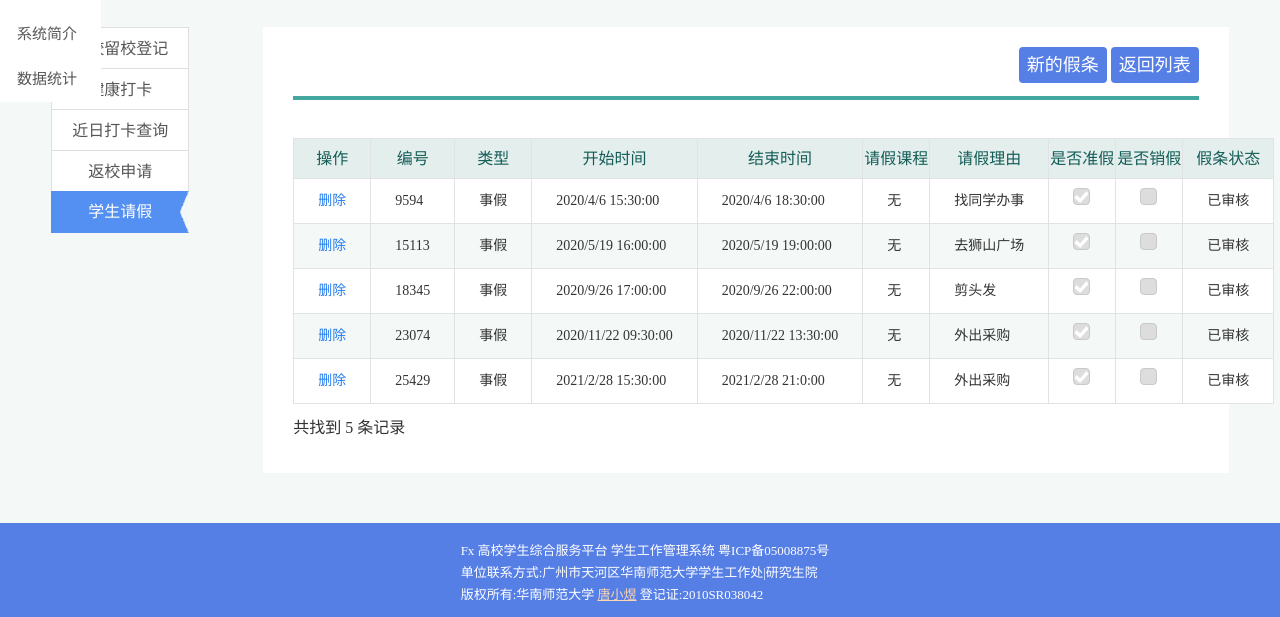
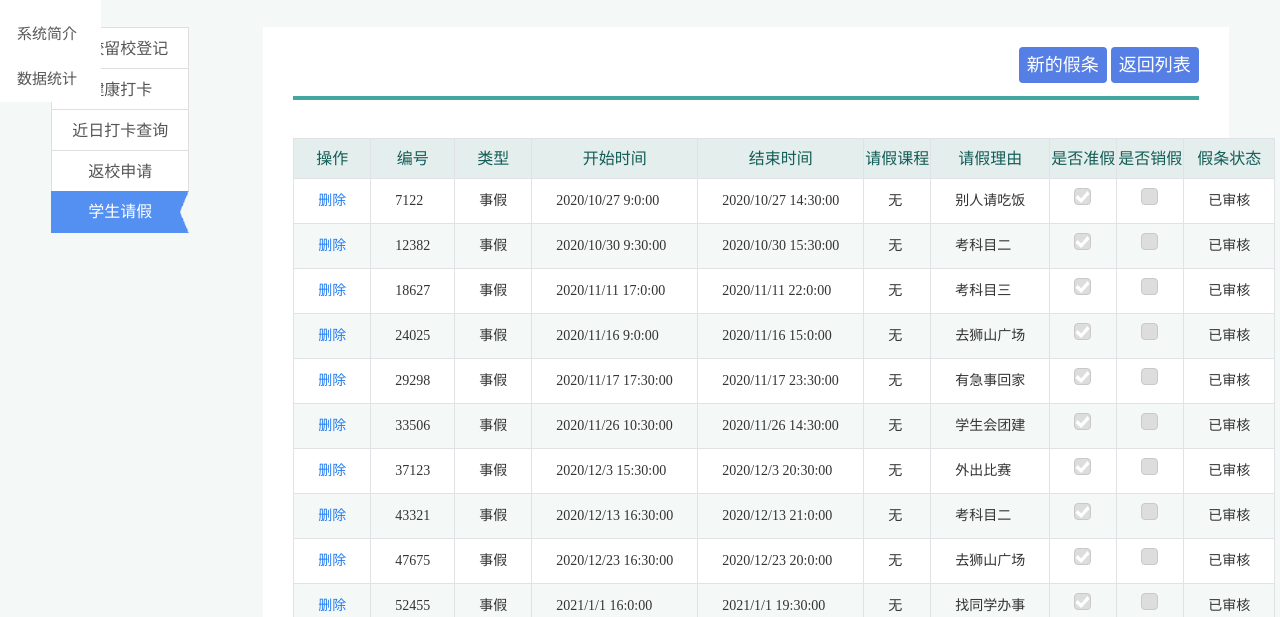
Before and after one commit to 2293736867/SCNUAskForLeave, a plain HTML site: page index.html in a window 1280 px wide. Shown: the part 183-800 px from the top of the page. Drawn offline with Linux system fonts and the light colour scheme.

Commit message:
Bug fixed

```diff
--- a/index.html
+++ b/index.html
@@ -92,7 +92,8 @@
 
                             </ul>
                         </li>
-                <li><a href="https://ssp.scnu.edu.cn/opt_xx_myapps.aspx?key=0Td5UiKG3KLJk7GJ&amp;fid=55">疫情防控</a>
+                        <li><a
+                            href="https://ssp.scnu.edu.cn/opt_xx_myapps.aspx?key=0Td5UiKG3KLJk7GJ&amp;fid=55">疫情防控</a>
                             <ul>
                                 <li class="bg0"><a
                                     href="https://ssp.scnu.edu.cn/opt_yq_lxlxdj.aspx?key=0Td5UiKG3KLJk7GJ&amp;fid=55">离校留校登记</a>
@@ -112,7 +113,8 @@
 
                             </ul>
                         </li>
-                <li><a href="https://ssp.scnu.edu.cn/opt_xx_myapps.aspx?key=0Td5UiKG3KLJk7GJ&amp;fid=129">就业服务</a>
+                        <li><a
+                            href="https://ssp.scnu.edu.cn/opt_xx_myapps.aspx?key=0Td5UiKG3KLJk7GJ&amp;fid=129">就业服务</a>
                             <ul>
                                 <li class="bg0"><a
                                     href="https://ssp.scnu.edu.cn/opt_jy_daqx.aspx?key=0Td5UiKG3KLJk7GJ&amp;fid=129">档案去向</a>
@@ -139,16 +141,12 @@
                         </li>
                         <li><a href="https://ssp.scnu.edu.cn/opt_xx_myapps.aspx?key=0Td5UiKG3KLJk7GJ&amp;fid=14">日常管理</a>
                             <ul>
-                        <li class="bg0"><a
-                                href="https://ssp.scnu.edu.cn/opt_qt_lxdj.aspx?key=0Td5UiKG3KLJk7GJ&amp;fid=14">留校登记</a>
+                                <li class="bg0"><a href="https://ssp.scnu.edu.cn/opt_qt_lxdj.aspx?key=0Td5UiKG3KLJk7GJ&amp;fid=14">留校登记</a>
                                 </li>
-
                             </ul>
                         </li>
                         <li><a href="https://ssp.scnu.edu.cn/opt_xx_myapps.aspx?key=0Td5UiKG3KLJk7GJ&amp;fid=130">查询统计</a>
-                    <ul>
-
-                    </ul>
+                            <ul></ul>
                         </li>
                         <li><a href="https://ssp.scnu.edu.cn/opt_rc_wyqj.aspx?key=0Td5UiKG3KLJk7GJ&amp;fid=55#">更多服务</a>
                             <ul>
@@ -167,7 +165,8 @@
                                 <li>
                                     <a href="https://ssp.scnu.edu.cn/opt_xx_myapps.aspx?key=0Td5UiKG3KLJk7GJ&amp;fid=34">交互平台</a>
                                 </li>
-                        <li><a href="https://ssp.scnu.edu.cn/opt_xx_myapps.aspx?key=0Td5UiKG3KLJk7GJ&amp;fid=133">学生发展工作室</a>
+                                <li><a
+                                    href="https://ssp.scnu.edu.cn/opt_xx_myapps.aspx?key=0Td5UiKG3KLJk7GJ&amp;fid=133">学生发展工作室</a>
                                 </li>
                                 <li>
                                     <a href="https://ssp.scnu.edu.cn/opt_xx_myapps.aspx?key=0Td5UiKG3KLJk7GJ&amp;fid=179">办事大厅管理</a>
@@ -178,8 +177,6 @@
                             <a href="https://ssp.scnu.edu.cn/opt_rc_wyqj.aspx?key=0Td5UiKG3KLJk7GJ&amp;fid=55#">
                                 <img src="images/user_icon.png">
                                 <span id="logmsg">学生</span></a>
-
-
                             <a onclick="return confirm(&#39;确定要注销您的登录状态吗？&#39;);" id="gologout" class="submit bg2"
                                href="javascript:__doPostBack(&#39;ctl00$gologout&#39;,&#39;&#39;)">退出登录</a>
                         </li>
@@ -188,20 +185,15 @@
             </div>
 
             <div id="mp_main" class="mp_main">
-
-
             </div>
 
             <div id="mp_slave" class="mp_slave">
-
                 <div class="mainleft">
                     <div class="grid_sys bdorange">
                         <img src="images/logo.png" alt="" class="logo logined_logo">
                         <h1 class="scnu_service logined_service"><img src="images/service.png"
                                                                       alt="学生综合服务平台" class="service"></h1>
                     </div>
-
-
                     <div class="clearfix"></div>
                 </div>
 
@@ -232,19 +224,14 @@
 
                     <div class="main_right">
                         <div class="rightgrid">
-
-
                             <div id="right_expand" class="right_expand">
-
                                 <span id="cph_r_expand_msg_panel" class="msgstr"></span>
-
                                 <div class="linkpanel">
                                     <a id="cph_r_expand_add"
                                        href="javascript:__doPostBack(&#39;ctl00$cph_r_expand$add&#39;,&#39;&#39;)">新的假条</a>
                                     <a id="cph_r_expand_back"
                                        href="javascript:__doPostBack(&#39;ctl00$cph_r_expand$back&#39;,&#39;&#39;)">返回列表</a>
                                 </div>
-
                             </div>
 
                             <div id="cph_right_right_list" class="right_content">
@@ -304,49 +291,25 @@
             s = document.getElementById('logmsg')
             s.innerHTML = "20182005" + studentId + ' ' + s.innerHTML
 
-    let number = parseInt(Math.random() * 3000 + 8000)
-    let time = getTime(3, 4)
-    const reasons = ['找同学办事', '剪头发', '外出采购', '去阳光', '看电影', '别人请吃饭', '请吃饭', '聚餐', '学生会团建','去狮山广场','有急事回家']
+            const reasons = ['找同学办事', '剪头发', '外出采购', '去阳光', '看电影', '别人请吃饭', '请吃饭', '聚餐', '学生会团建', '去狮山广场', '有急事回家','疫情防控外出宣传','外出比赛','教资考试','练车','考科目一','考科目二','考科目三','考科目四']
+            let numberId = Math.floor(Math.random() * 3737 + 5137)
 
-    add(number, time.start, time.end, reasons[parseInt(Math.random() * reasons.length)])
-    number += parseInt(Math.random() * 3000 + 3000)
-    time = getTime(5, 6)
-    add(number, time.start, time.end, reasons[parseInt(Math.random() * reasons.length)])
-    time = getTime(9, 10)
-    number += parseInt(Math.random() * 300 + 3000)
-    add(number, time.start, time.end, reasons[parseInt(Math.random() * reasons.length)])
-    time = getTime(11, 12)
-    number += parseInt(Math.random() * 3000 + 3000)
-    add(number, time.start, time.end, reasons[parseInt(Math.random() * reasons.length)])
+            let date = new Date()
+            date.setFullYear(2020)
+            date.setMonth(Math.random()>0.5 ? 8 : 9)
+            date.setDate(Math.floor(Math.random()*31+1))
+            const nums = Math.floor(Math.random()*11)+3
+            document.getElementById('cph_right_recordcount').innerHTML = (nums+1).toString()
 
-    let now = new Date()
-    number += parseInt(Math.random() * 2500 + Math.random() * 845)
-    let start = new Date(now)
-    start.setHours(now.getHours() - 1)
-    start.setMinutes(Math.random() > 0.5 ? 0 : 30)
-    let end = new Date(now)
-    end.setHours(now.getHours() + 5)
-    end.setMinutes(Math.random() > 0.5 ? 0 : 30)
-    add(number, 2021 + "/" + (start.getMonth() + 1) + "/" + start.getDate() + " " + start.getHours() + ":" + start.getMinutes() + ":00",
-        2021 + "/" + (end.getMonth() + 1) + "/" + end.getDate() + " " + end.getHours() + ":" + end.getMinutes() + ":00", reasons[parseInt(Math.random() * reasons.length)])
-
-    function getTime(month1, month2) {
-        let months = [month1, month2]
-        let month = months[parseInt(Math.random() * 2)]
-        let days = [1, 6, 7, 8, 9, 11, 13, 15, 18, 19, 20, 22, 23, 25, 26]
-        let daysLength = days.length
-        let day = days[parseInt(Math.random() * daysLength)]
-
-        let hour = (Math.random() > 0.5 ? parseInt(Math.random() * 3 + 8) : parseInt(Math.random() * 3 + 15))
-        let minute = (Math.random() > 0.5 ? "30" : "00")
-
-        return {
-            start: 2020 + "/" + month + "/" + day + " " + (hour < 10 ? "0" + hour : hour) + ":" + minute + ":00",
-            end: 2020 + "/" + month + "/" + day + " " + (hour + parseInt(Math.random() * 4 + 3)) + ":" + minute + ":00"
-        }
+            for(let i=0;i<nums;++i){
+                add(false)
+                increase()
             }
 
-    function add(number, startTime, endTime, reason) {
+            date = new Date()
+            add(true)
+
+            function add(now){
                 let body = document.getElementById('tbody')
                 let tr = document.createElement('tr')
                 let td1 = document.createElement('td')
@@ -358,23 +321,25 @@
                 a1.innerHTML = '删除'
                 td1.appendChild(a1)
 
+                let startAndEndTime = getTime(now)
+
                 let td2 = document.createElement('td')
-        td2.innerHTML = number
+                td2.innerHTML = numberId
 
                 let td3 = document.createElement('td')
                 td3.innerHTML = '事假'
 
                 let td4 = document.createElement('td')
-        td4.innerHTML = startTime
+                td4.innerHTML = startAndEndTime.start
 
                 let td5 = document.createElement('td')
-        td5.innerHTML = endTime
+                td5.innerHTML = startAndEndTime.end
 
                 let td6 = document.createElement('td')
                 td6.innerHTML = '无'
 
                 let td7 = document.createElement('td')
-        td7.innerHTML = reason
+                td7.innerHTML = reasons[Math.floor(Math.random()*reasons.length)]
 
                 let td8 = document.createElement('td')
                 td8.innerHTML = '<span title="是否准假"><input id="cph_right_gv1_ctl00_0"\n' +
@@ -396,18 +361,44 @@
                 let td10 = document.createElement('td')
                 td10.innerHTML = '已审核'
 
-        tr.append(td1)
-        tr.append(td2)
-        tr.append(td3)
-        tr.append(td4)
-        tr.append(td5)
-        tr.append(td6)
-        tr.append(td7)
-        tr.append(td8)
-        tr.append(td9)
-        tr.append(td10)
+                tr.append(td1,td2,td3,td4,td5,td6,td7,td8,td9,td10)
+                body.append(tr)
+            }
 
-        body.append(tr)
+            function increase(){
+                numberId += Math.floor(Math.random()*2737+3573)
+                date.setDate(date.getDate()+Math.floor((Math.random()*13)))
+                if(date.getMonth() == 9){
+                    const d = date.getDate()
+                    if(d >= 1 && d <= 7){
+                        date.setDate(d+7)
+                    }
+                }
+                if(date.getMonth() == 1){
+                    date.setMonth(2)
+                }
+                if(date.getMonth() == 6 || date.getMonth() == 7){
+                    date.setMonth(8)
+                }
+            }
+
+            function getTime(now){
+                let startDate = new Date(date.getTime())
+                let endDate = new Date(date.getTime())
+                if(now){
+                    startDate.setHours(date.getHours()-1)
+                    endDate.setHours(date.getHours()+5)
+                }else{
+                    startDate.setHours(Math.random() > 0.5 ? Math.floor(Math.random() * 3 + 8) : Math.floor(Math.random() * 3 + 15))
+                    endDate.setHours(startDate.getHours()+Math.floor(Math.random()*4)+3)
+                }
+                startDate.setMinutes(Math.random()>0.5 ? 30 : 0)
+                endDate.setMinutes(Math.random()>0.5 ? 30 : 0)
+
+                return {
+                    start: startDate.getFullYear() + "/" + (startDate.getMonth()+1) + "/" + startDate.getDate() + " " + startDate.getHours() + ":" + startDate.getMinutes() + ":00",
+                    end: endDate.getFullYear() + "/" + (endDate.getMonth()+1) + "/" + endDate.getDate() + " " + endDate.getHours() + ":" + endDate.getMinutes() + ":00"
+                }
             }
         </script>
     </body>
```
Lines whose indentation alone changed are shown as unchanged.
